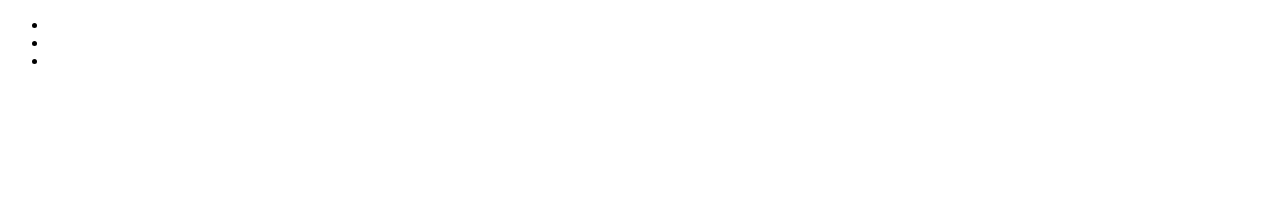
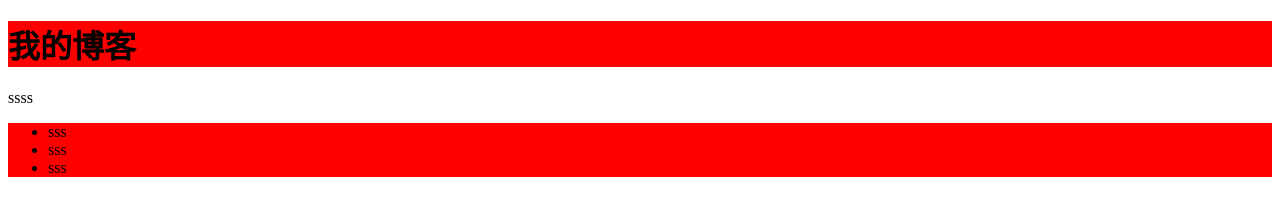
Before and after one commit to fanxx5/git12, a plain HTML site: page index.html in a window 1280 px wide. Drawn offline with Linux system fonts and the light colour scheme.

Commit message:
md-ver-5

```diff
--- a/index.html
+++ b/index.html
@@ -6,17 +6,20 @@
     <meta name="viewport" content="width=device-width, initial-scale=1.0">
     <meta http-equiv="X-UA-Compatible" content="ie=edge">
     <title>Document</title>
+    <link rel="stylesheet" href="./index.css">
 </head>
 
 <body>
-    <div></div>
-    <a></a>
+    <div>
+        <h1>我的博客</h1>
+    </div>
+    <a>ssss</a>
 
     <div class="ff">
         <ul>
-            <li></li>
-            <li></li>
-            <li></li>
+            <li>sss</li>
+            <li>sss</li>
+            <li>sss</li>
         </ul>
     </div>
 </body>
```
